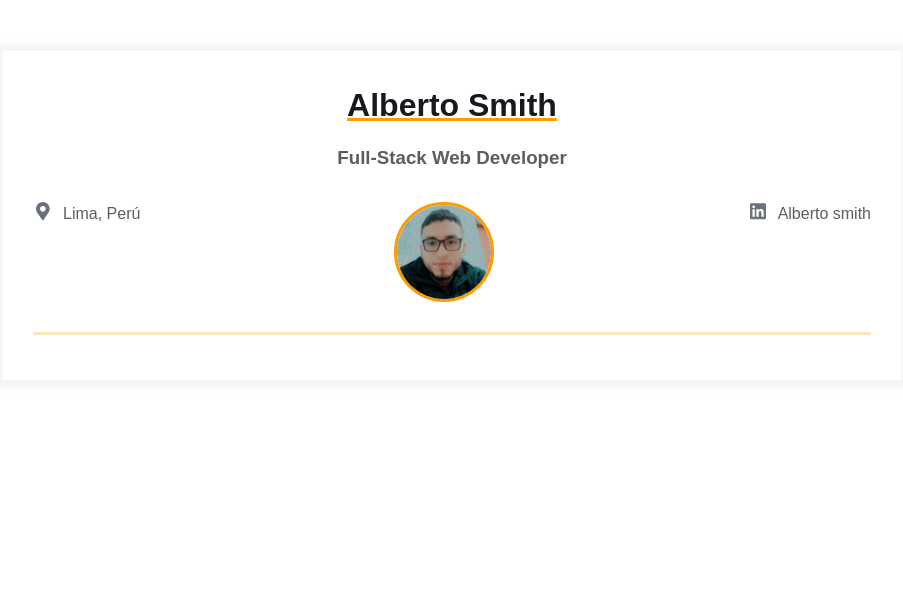
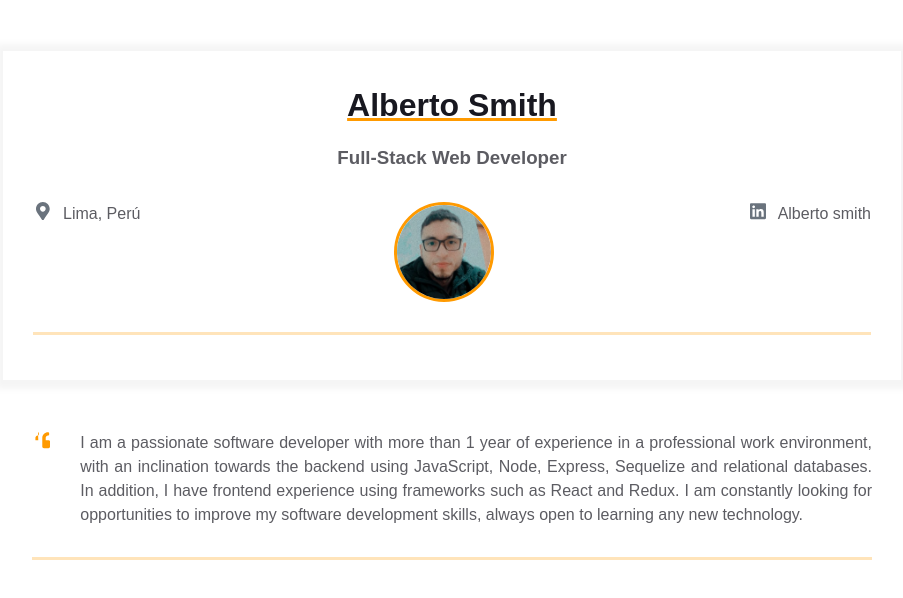
Before and after one commit to Albert-25/homepage, a plain HTML site: page index.html in a window 1280 px wide. Shown: the whole page, without its empty margins (188-1091 px from the left). Drawn offline with Linux system fonts and the light colour scheme.

Commit message:
Adding intro block

````diff
--- a/index.html
+++ b/index.html
@@ -60,6 +60,28 @@
             </div>
         </div>
 
+        <div class="container">
+            <div class="resume__block">
+                <div class="intro">
+                    <div class="intro__icon-wrapper">
+                        <svg class="intro__icon" xmlns="http://www.w3.org/2000/svg" viewBox="0 0 512 512">
+                            <path d="M464 256h-80v-64c0-35.3 28.7-64 64-64h8c13.3 0 24-10.7
+                    24-24V56c0-13.3-10.7-24-24-24h-8c-88.4 0-160 71.6-160 160v240c0
+                    26.5 21.5 48 48 48h128c26.5 0 48-21.5
+                    48-48V304c0-26.5-21.5-48-48-48zm-288 0H96v-64c0-35.3 28.7-64
+                    64-64h8c13.3 0 24-10.7 24-24V56c0-13.3-10.7-24-24-24h-```8c-80 71.6-160 160v240c0
+                    26.5 21.5 48 48 48h128c26.5 0 48-21.5
+                    48-48V304c0-26.5-21.5-48-48-48z"></path>
+                        </svg>
+                    </div>
+                    <p class="intro_text">I am a passionate software developer with more than 1 year of experience in a
+                        professional work environment, with an inclination towards the backend using JavaScript, Node,
+                        Express, Sequelize and relational databases. In addition, I have frontend experience using
+                        frameworks such as React and Redux. I am constantly looking for opportunities to improve my
+                        software development skills, always open to learning any new technology.</p>
+                </div>
+            </div>
+        </div>
 
     </main>
 </body>
````
